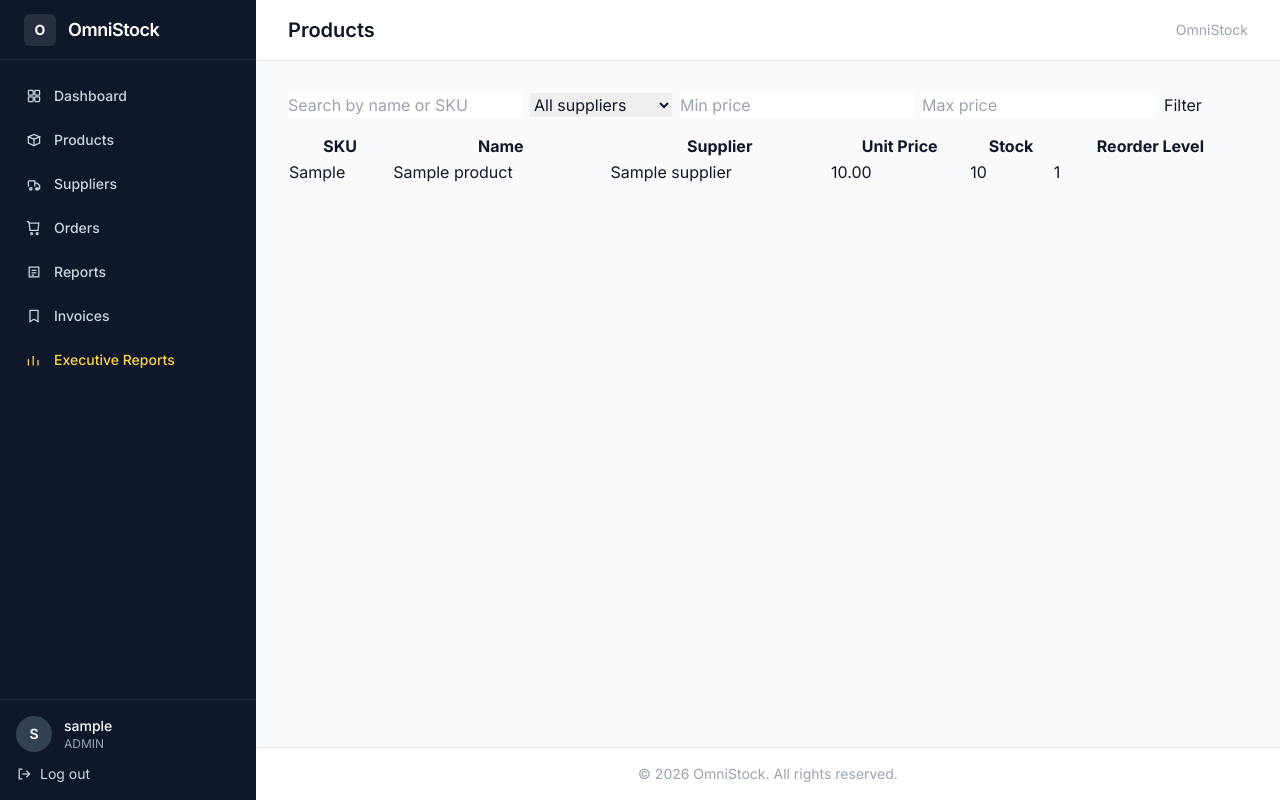
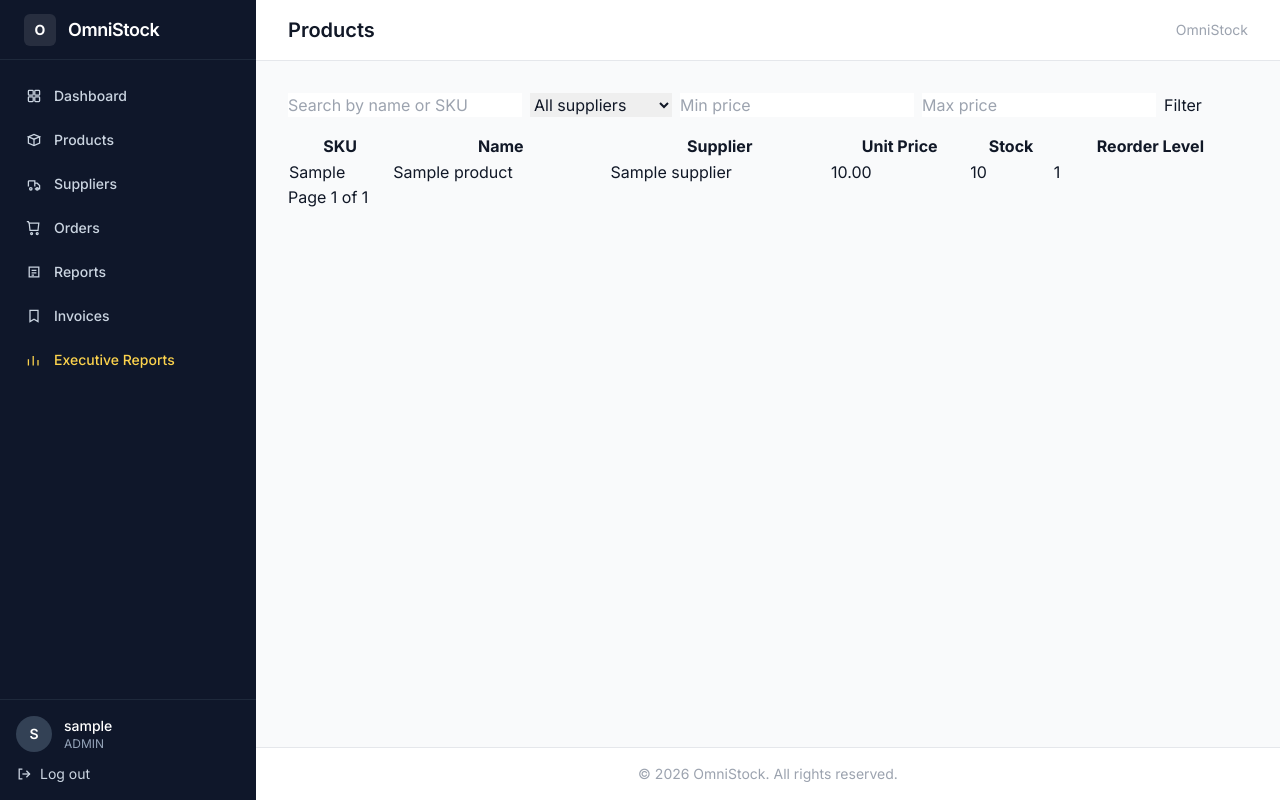
Before and after one commit to AI-with-Coding-2026/Project-A-omnistock, a Django app: page /inventory/products/index/ in a window 1280 px wide. Run offline with Django 5.2, Linux system fonts and the light colour scheme; a user stored in the database is signed in; tables that the repository leaves empty hold one stand-in row (values such as "Sample post"); some libraries are stand-ins or nearby versions.

Commit message:
feat(s2-product-index): add server-side pagination to product_index

```diff
--- a/inventory/templates/inventory/product_index.html
+++ b/inventory/templates/inventory/product_index.html
@@ -34,4 +34,11 @@
         {% endfor %}
     </tbody>
 </table>
+    {% if page_obj.has_previous %}
+        <a href="?page={{ page_obj.previous_page_number }}&{{ request.GET.urlencode }}">Previous</a>
+    {% endif %}
+    Page {{ page_obj.number }} of {{ page_obj.paginator.num_pages }}
+    {% if page_obj.has_next %}
+        <a href="?page={{ page_obj.next_page_number }}&{{ request.GET.urlencode }}">Next</a>
+    {% endif %}
 {% endblock %}
--- a/inventory/views.py
+++ b/inventory/views.py
@@ -2,6 +2,7 @@ from django.db.models import Q
 from django.contrib import messages
 from django.shortcuts import get_object_or_404, redirect, render
 from django.urls import reverse
+from django.core.paginator import Paginator #Added
 
 from core.utils import admin_required, staff_or_admin_required
 
@@ -36,8 +37,14 @@ def product_index(request):
     if max_price:
         products = products.filter(unit_price__lte=max_price)
     suppliers = Supplier.objects.all()
+
+    paginator = Paginator(products, 20) #Added
+    page_number = request.GET.get('page')
+    page_obj = paginator.get_page(page_number)
+
     return render(request, 'inventory/product_index.html', {
-        'products': products,
+        'products': page_obj,
+        'page_obj': page_obj,
         'q': q,
         'suppliers': suppliers,
         'selected_supplier': supplier_id,
```
